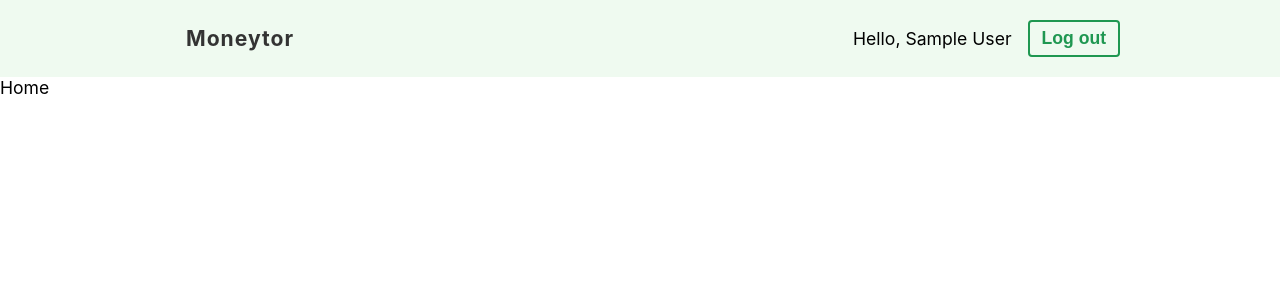
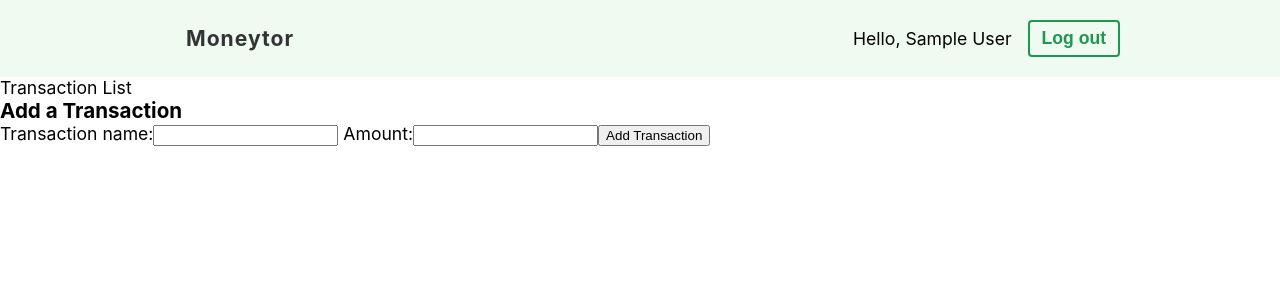
Before and after one commit to tundeph/moneytor, a React (Create React App) app: page / in a window 1280 px wide. Shown: the top 300 px of the page. Built offline with nearby package versions, Linux system fonts and the light colour scheme; no server answers; sample sign-in values are in the browser's storage.

Commit message:
Update Home.js

```diff
--- a/src/pages/home/Home.js
+++ b/src/pages/home/Home.js
@@ -1,7 +1,15 @@
 import styles from "./Home.module.css";
+import TransactionForm from "../../components/TransactionForm";
 
 const Home = () => {
-  return <div>Home</div>;
+  return (
+    <div className={styles.container}>
+      <div className={styles.content}> Transaction List</div>
+      <div className={styles.sidebar}>
+        <TransactionForm />
+      </div>
+    </div>
+  );
 };
 
 export default Home;
```
